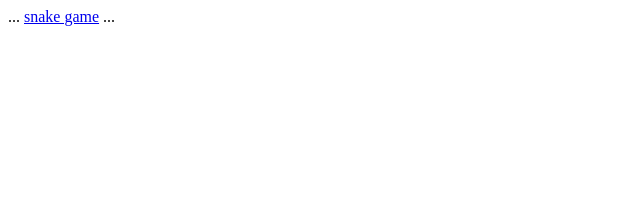
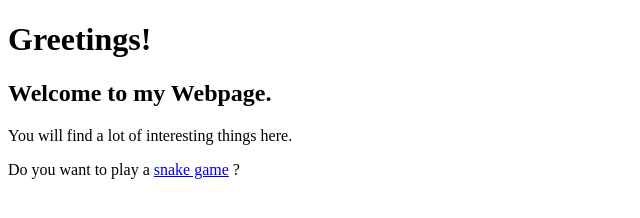
Before and after one commit to Scardrom/Scardrom.github.io, a plain HTML site: page index.html in a window 1280 px wide. Shown: the whole page, without its empty margins (0-640 px from the left). Drawn offline with Linux system fonts and the light colour scheme.

Commit message:
Simple Webpage

```diff
--- a/index.html
+++ b/index.html
@@ -4,8 +4,12 @@
     <title>Example Homepage</title>
   </head>
   <body>
-    ...
-    <a href="html/snake.html">snake game</a>
-    ...
+
+    <h1>Greetings!</h1>
+    <h2>Welcome to my Webpage.</h2>
+
+    <p>You will find a lot of interesting things here.</p>
+    <p>Do you want to play a <a href="html/snake.html">snake game</a> ? </p>
+
   </body>
 </html>
```
